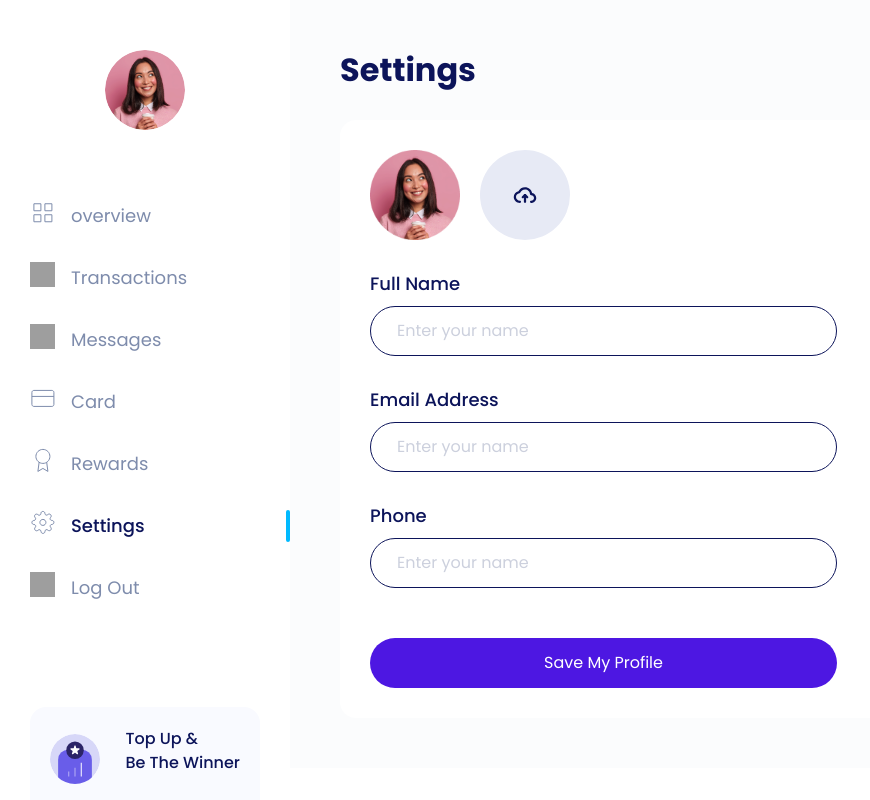
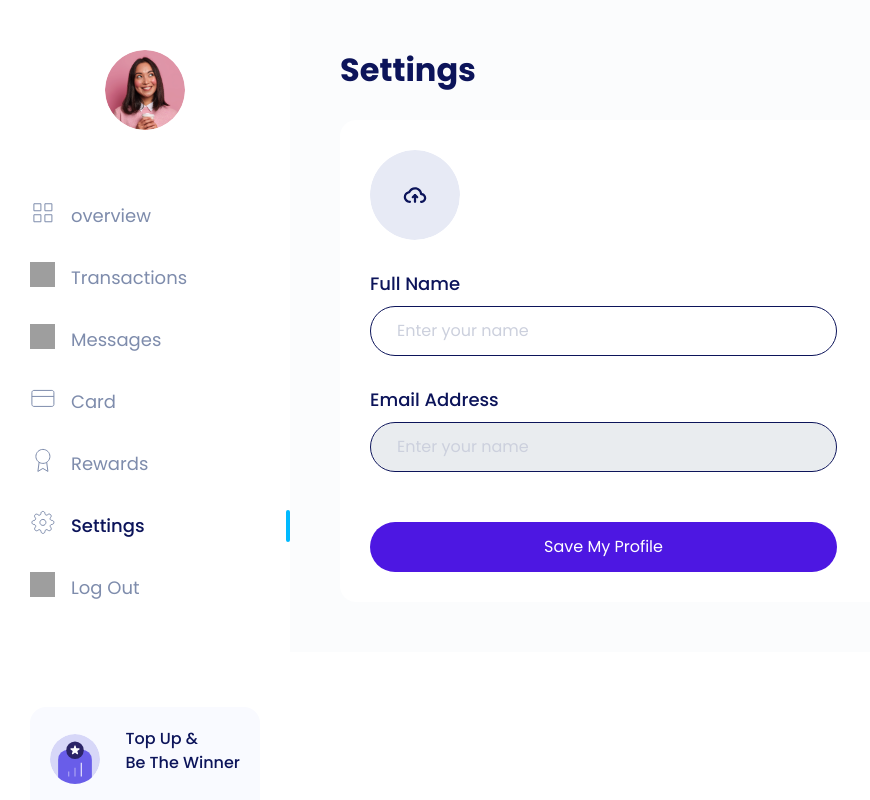
Before and after one commit to rivaiarvian/store-frontend, a Next.js app: page /member/edit-profile in a window 1280 px wide. Shown: the whole page, without its empty margins (0-870 px from the left). Built offline with nearby package versions, Linux system fonts and the light colour scheme; grey boxes are pictures that could not be loaded.

Commit message:
integrasi edit profile

```diff
--- a/components/atoms/Input/index.tsx
+++ b/components/atoms/Input/index.tsx
@@ -15,8 +15,6 @@ export default function Input(props: InputProps) {
       <input
         type="text"
         className="form-control rounded-pill text-lg"
-        id="name"
-        name="name"
         aria-describedby="name"
         placeholder="Enter your name"
         {...nativeProps}
--- a/pages/member/edit-profile.tsx
+++ b/pages/member/edit-profile.tsx
@@ -1,7 +1,49 @@
+import Cookies from "js-cookie";
+import jwtDecode from "jwt-decode";
+import { useRouter } from "next/router";
+import { useEffect, useState } from "react";
+import { toast } from "react-toastify";
 import Input from "../../components/atoms/Input";
 import Sidebar from "../../components/organisms/Member/Sidebar";
+import { JWTPayloadTypes, UserTypes } from "../../services/data-types";
+import { updateProfile } from "../../services/member";
 
 export default function EditProfile() {
+  const [user, setUser] = useState({
+    id: "",
+    name: "",
+    email: "",
+    avatar: "/icon/upload.svg",
+  });
+
+  const router = useRouter();
+  const [imagePreview, setImagePreview] = useState(null);
+
+  useEffect(() => {
+    const token = Cookies.get("token");
+    if (token) {
+      const jwtToken = atob(token);
+      const payload: JWTPayloadTypes = jwtDecode(jwtToken);
+      const userFromPayload: UserTypes = payload.player;
+      const IMG = process.env.NEXT_PUBLIC_IMAGE;
+      userFromPayload.avatar = `${IMG}/${userFromPayload.avatar}`;
+      setUser(userFromPayload);
+    }
+  }, []);
+
+  const onSubmit = async () => {
+    const data = new FormData();
+    data.append("avatar", user.avatar);
+    data.append("name", user.name);
+
+    const response = await updateProfile(data, user.id);
+    if (response.error) {
+      toast.error(response.message);
+    } else {
+      Cookies.remove("token");
+      router.push("/sign-in");
+    }
+  };
   return (
     <section className="edit-profile overflow-auto">
       <Sidebar activeMenu="settings" />
@@ -11,48 +53,58 @@ export default function EditProfile() {
           <div className="bg-card pt-30 ps-30 pe-30 pb-30">
             <form action="">
               <div className="photo d-flex">
-                <div className="position-relative me-20">
-                  <img
-                    src="/img/avatar-1.png"
-                    width="90"
-                    height="90"
-                    className="avatar img-fluid"
-                  />
-                  <div className="avatar-overlay position-absolute top-0 d-flex justify-content-center align-items-center">
-                    <img src="/icon/upload.svg" alt="icon upload" />
-                  </div>
-                </div>
                 <div className="image-upload">
                   <label htmlFor="avatar">
-                    <img
-                      src="/icon/upload.svg"
-                      alt="icon upload"
-                      width={90}
-                      height={90}
-                    />
+                    {imagePreview ? (
+                      <img
+                        src={imagePreview}
+                        alt="icon upload"
+                        width={90}
+                        height={90}
+                        style={{ borderRadius: "100%" }}
+                      />
+                    ) : (
+                      <img
+                        src={user.avatar}
+                        alt="icon upload"
+                        width={90}
+                        height={90}
+                        style={{ borderRadius: "100%" }}
+                      />
+                    )}
                   </label>
                   <input
                     id="avatar"
                     type="file"
                     name="avatar"
                     accept="image/png, image/jpeg"
+                    onChange={(e) => {
+                      const img = e.target.files[0];
+                      setImagePreview(URL.createObjectURL(img));
+                      return setUser({ ...user, avatar: img });
+                    }}
                   />
                 </div>
               </div>
               <div className="pt-30">
-                <Input label="Full Name" />
+                <Input
+                  label="Full Name"
+                  value={user.name}
+                  onChange={(e) => setUser({ ...user, name: e.target.value })}
+                />
               </div>
               <div className="pt-30">
-                <Input label="Email Address" />
+                <Input label="Email Address" value={user.email} disabled />
               </div>
-              <div className="pt-30">
+              {/* <div className="pt-30">
                 <Input label="Phone" />
-              </div>
+              </div> */}
               <div className="button-group d-flex flex-column pt-50">
                 <button
-                  type="submit"
+                  type="button"
                   className="btn btn-save fw-medium text-lg text-white rounded-pill"
                   role="button"
+                  onClick={onSubmit}
                 >
                   Save My Profile
                 </button>
--- a/services/member.ts
+++ b/services/member.ts
@@ -38,3 +38,14 @@ export async function getTransactionDetail(id: string, token: string) {
     serverToken: token,
   });
 }
+
+export async function updateProfile(data: FormData) {
+  const url = `${ROOT_API}/${API_VERSION}/players/profile`;
+
+  return callAPI({
+    url,
+    method: "PUT",
+    data,
+    token: true,
+  });
+}
```
